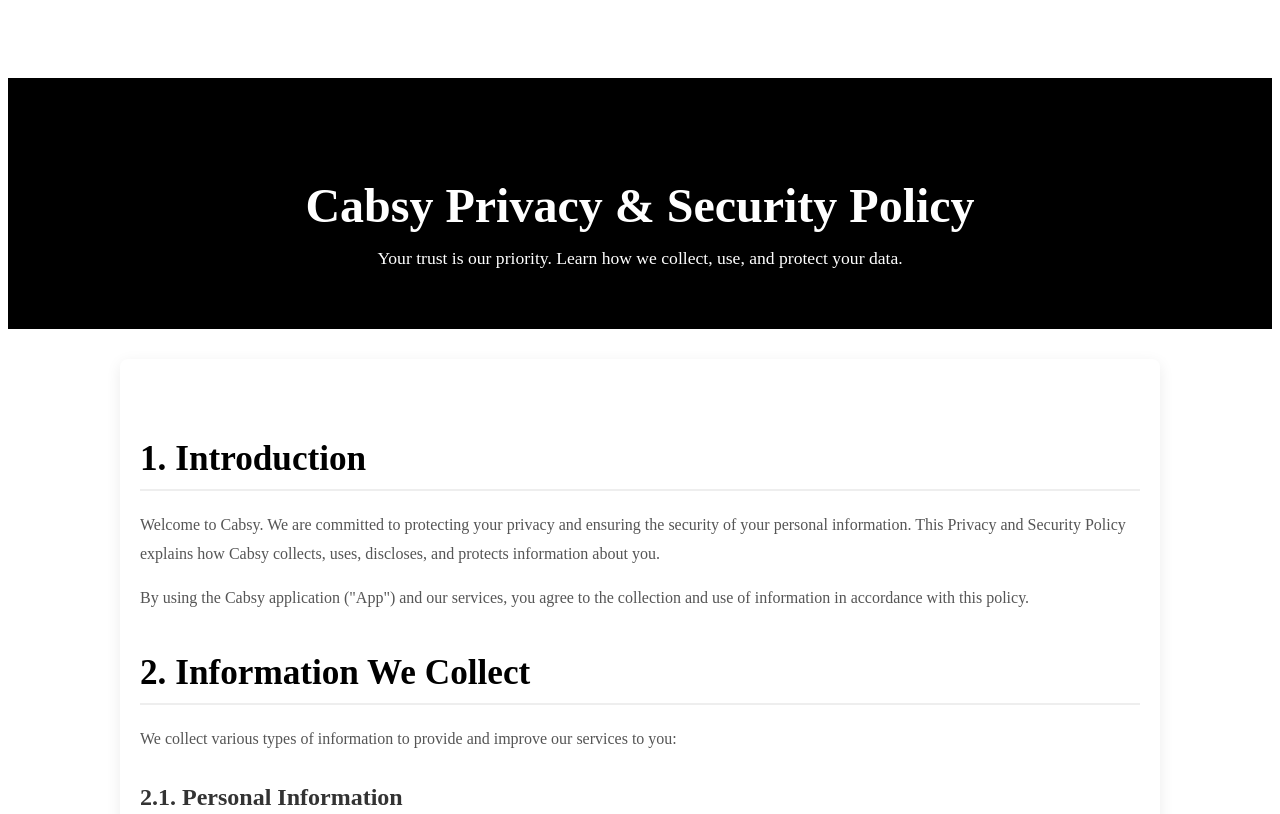
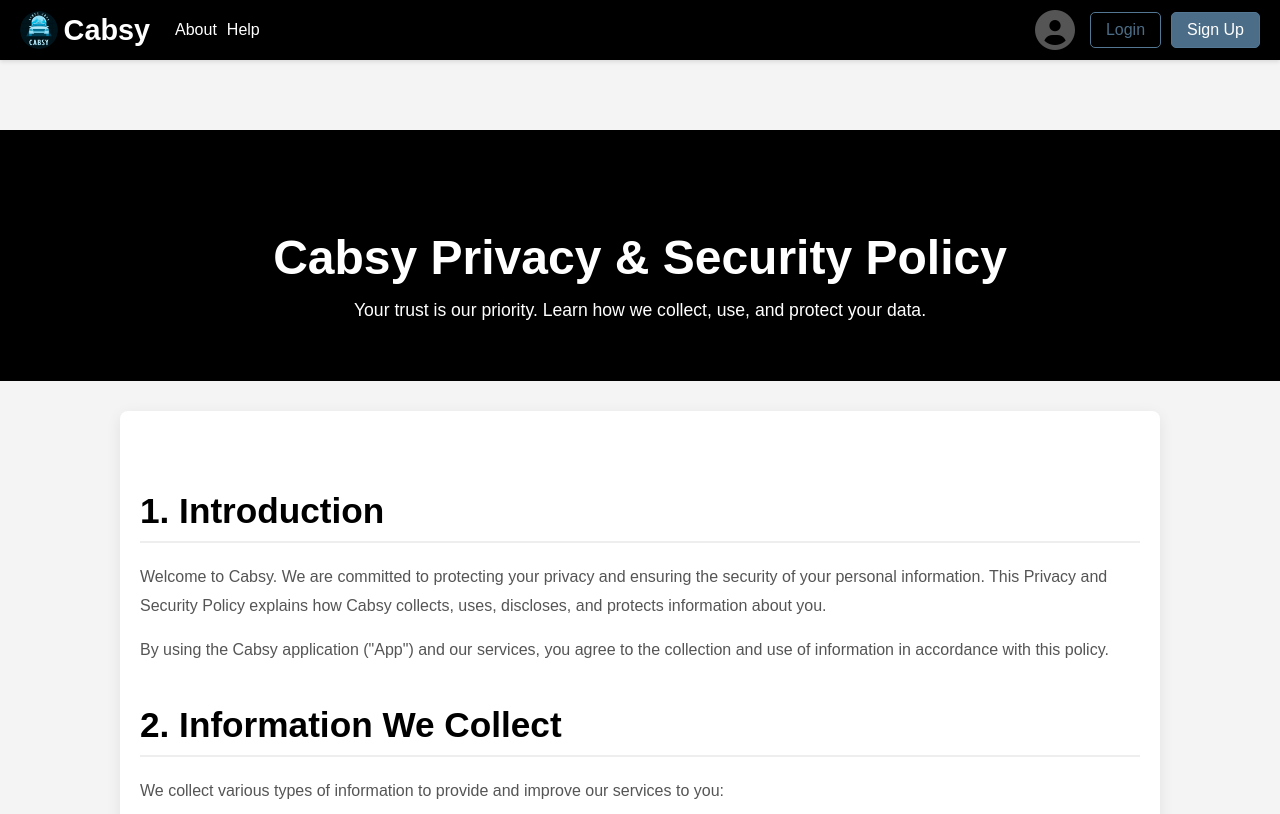
Before and after one commit to Reethu99/cabsy-frontend, a website: page public/RiderPrivacy/RiderPrivacy.html in a window 1280 px wide. Shown: the top 814 px of the page. Drawn offline with Linux system fonts and the light colour scheme.

Commit message:
merged with reethu

```diff
--- a/public/RiderPrivacy/RiderPrivacy.css
+++ b/public/RiderPrivacy/RiderPrivacy.css
@@ -1,4 +1,100 @@
 /* General Layout & Hero Section for Privacy Page */
+body {
+    font-family: Arial, sans-serif;
+    margin: 0;
+    padding: 0;
+    box-sizing: border-box;
+    background-color: #f4f4f4;
+    color: #333;
+  }
+
+  header {
+    background-color: #000000;
+    box-shadow: 0 2px 4px rgba(0, 0, 0, 0.1);
+    position: sticky;
+    top: 0;
+    z-index: 1000;
+  }
+
+  .navbar {
+    display: flex;
+    justify-content: space-between;
+    align-items: center;
+    padding: 10px 20px;
+  }
+
+  .navbar-left,
+  .navbar-right {
+    display: flex;
+    align-items: center;
+  }
+
+  .logo-img {
+    height: 5%;
+    width: 5%;
+    margin-right: 6px;
+    border-radius: 500px;
+  }
+
+  .cabsy-title {
+    font-size: 1.8em;
+    font-weight: bold;
+    color: #ffffff;
+    text-decoration: none;
+    margin-right: 20px;
+  }
+
+  .nav {
+    text-decoration: none;
+    color: #ffffff;
+    font-weight: 500;
+    transition: color 0.3s ease;
+    margin: 5px;
+  }
+
+  .nav:hover {
+    color: #547793;
+  }
+
+  .profile-container {
+    margin-right: 5px;
+  }
+
+  .profile-icon {
+    font-size: 40px;
+    color: #555;
+  }
+
+  .nav-button {
+    text-decoration: none;
+    padding: 8px 15px;
+    border-radius: 5px;
+    font-weight: 500;
+    margin-left: 10px;
+    transition: background-color 0.3s ease, color 0.3s ease;
+  }
+
+  .login-btn {
+    color: #4c6d87;
+    border: 1px solid #547793;
+    background-color: transparent;
+  }
+
+  .login-btn:hover {
+    background-color: #547793;
+    color: #fff;
+  }
+
+  .signup-btn {
+    background-color: #4c6d87;
+    color: #fff;
+    border: 1px solid #547793;
+  }
+
+  .signup-btn:hover {
+    background-color: #547793;
+    border-color: #547793;
+  }
 
 /* Ensure the main content pushes down for fixed header */
 .privacy-content {
--- a/public/RiderPrivacy/RiderPrivacy.html
+++ b/public/RiderPrivacy/RiderPrivacy.html
@@ -10,7 +10,24 @@
 </head>
 <body>
 
-
+    <header>
+        <nav class="navbar">
+            <div class="navbar-left">
+                <img src="../Assets/shared image.jpg" alt="Cabsy Logo" class="logo-img">
+                <a href="#" class="cabsy-title">Cabsy</a>
+                    <a href="/riderabout" class="nav">About</a>
+                    <a href="/riderhelp" class="nav">Help</a>
+            </div>
+            <div class="navbar-right">
+                <div class="profile-container">
+                    <a href="/riderprofile" class="profile-link">
+                        <i class="fas fa-user-circle profile-icon"></i> </a>
+                </div>
+                <a href="/login" class="nav-button login-btn">Login</a>
+                <a href="/registration" class="nav-button signup-btn">Sign Up</a>
+            </div>
+        </nav>
+    </header>
 
     <main class="privacy-content">
         <section class="hero-privacy">
--- a/public/RiderSecurity/RiderSecurity.css
+++ b/public/RiderSecurity/RiderSecurity.css
@@ -1,4 +1,100 @@
 /* General Layout & Hero Section for Security Page */
+body {
+    font-family: Arial, sans-serif;
+    margin: 0;
+    padding: 0;
+    box-sizing: border-box;
+    background-color: #f4f4f4;
+    color: #333;
+  }
+
+  header {
+    background-color: #000000;
+    box-shadow: 0 2px 4px rgba(0, 0, 0, 0.1);
+    position: sticky;
+    top: 0;
+    z-index: 1000;
+  }
+
+  .navbar {
+    display: flex;
+    justify-content: space-between;
+    align-items: center;
+    padding: 10px 20px;
+  }
+
+  .navbar-left,
+  .navbar-right {
+    display: flex;
+    align-items: center;
+  }
+
+  .logo-img {
+    height: 5%;
+    width: 5%;
+    margin-right: 6px;
+    border-radius: 500px;
+  }
+
+  .cabsy-title {
+    font-size: 1.8em;
+    font-weight: bold;
+    color: #ffffff;
+    text-decoration: none;
+    margin-right: 20px;
+  }
+
+  .nav {
+    text-decoration: none;
+    color: #ffffff;
+    font-weight: 500;
+    transition: color 0.3s ease;
+    margin: 5px;
+  }
+
+  .nav:hover {
+    color: #547793;
+  }
+
+  .profile-container {
+    margin-right: 5px;
+  }
+
+  .profile-icon {
+    font-size: 40px;
+    color: #555;
+  }
+
+  .nav-button {
+    text-decoration: none;
+    padding: 8px 15px;
+    border-radius: 5px;
+    font-weight: 500;
+    margin-left: 10px;
+    transition: background-color 0.3s ease, color 0.3s ease;
+  }
+
+  .login-btn {
+    color: #4c6d87;
+    border: 1px solid #547793;
+    background-color: transparent;
+  }
+
+  .login-btn:hover {
+    background-color: #547793;
+    color: #fff;
+  }
+
+  .signup-btn {
+    background-color: #4c6d87;
+    color: #fff;
+    border: 1px solid #547793;
+  }
+
+  .signup-btn:hover {
+    background-color: #547793;
+    border-color: #547793;
+  }
 
 /* Ensure the main content pushes down for fixed header */
 .security-content {
```
Also changed, not shown: public/RiderProfile/EditEmail.html (+1 -1 lines), public/RiderProfile/EditName.html (+1 -1 lines), public/RiderProfile/EditPhone.html (+1 -1 lines), public/RiderProfile/EditPwd.html (+1 -1 lines), public/RiderSecurity/RiderSecurity.html (+18 -1 lines).
